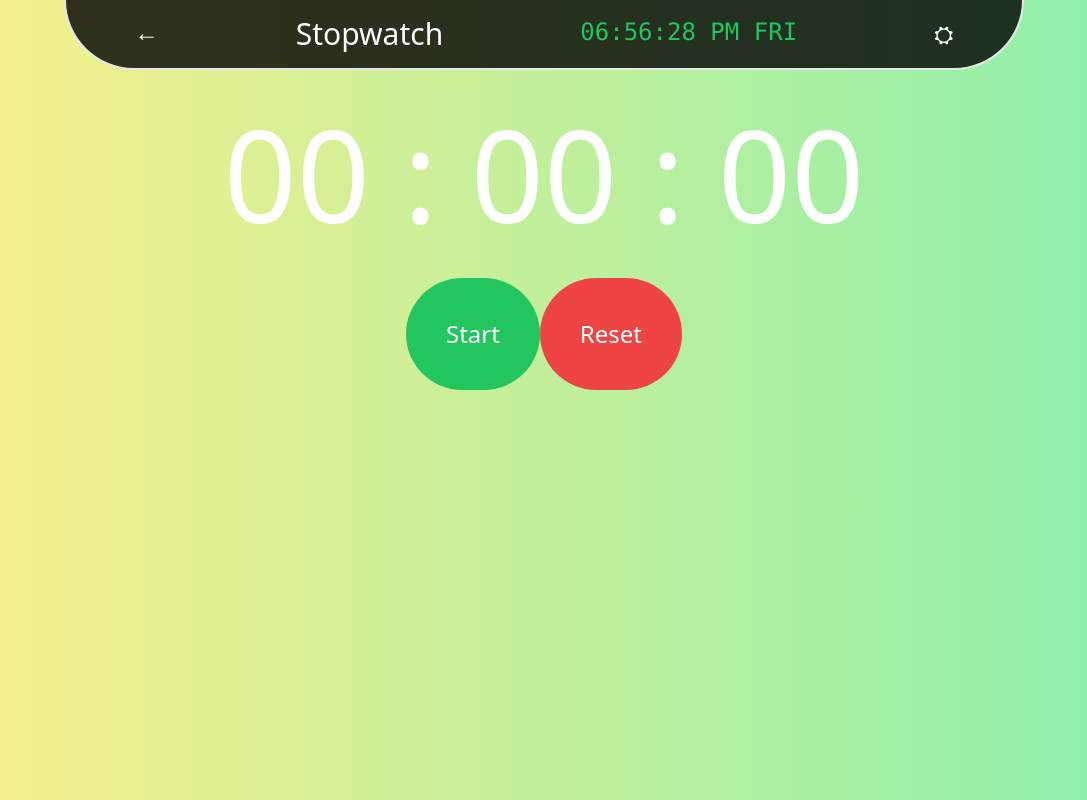
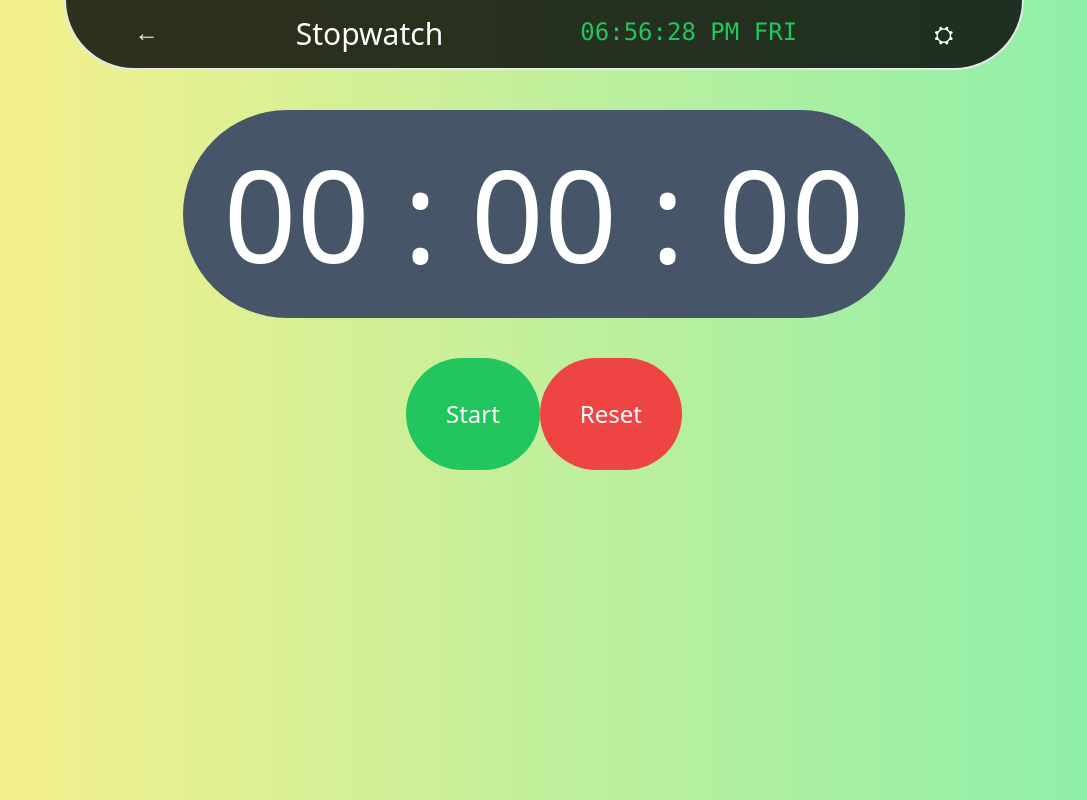
Before and after one commit to abdurrehmanabbasi/sut, a React (Create React App) app: page /stopwatch in a window 1280 px wide. Shown: the whole page, without its empty margins (96-1183 px from the left). Built offline with nearby package versions, Linux system fonts and the light colour scheme; what convert-units would draw is missing.

Commit message:
refactor interface of stopwatch

```diff
--- a/src/Pages/Stopwatch.jsx
+++ b/src/Pages/Stopwatch.jsx
@@ -33,14 +33,14 @@ const Stopwatch = () => {
     </Helmet>
 
     <div className="flex flex-col justify-center items-center">
-        <div className="mt-10 text-9xl">
+        <div className="mt-10 bg-slate-600 p-10 rounded-full text-white text-9xl">
             <span>  {( "0"+ Math.floor((time/60000) %60 )).slice(-2) }</span> :
             <span>  {( "0"+ Math.floor((time/1000) %60 )).slice(-2) }</span> :
             <span> {( "0"+ ((time/10) %100 )).slice(-2) }</span>
         </div>
         <div className="mt-10 text-2xl ">
-        <button onClick={start?handlePause:handleStart} className={`bg-green-500 p-10 rounded-full`} >{start?'Pause':'Start'}</button>
-        <button onClick={handleReset} className={`bg-red-500 rounded-full p-10`}>Reset</button>
+        <button onClick={start?handlePause:handleStart} className={`bg-green-500 text-white p-10 rounded-full`} >{start?'Pause':'Start'}</button>
+        <button onClick={handleReset} className={`bg-red-500 text-white rounded-full p-10`}>Reset</button>
         </div>
 
     </div>
```
